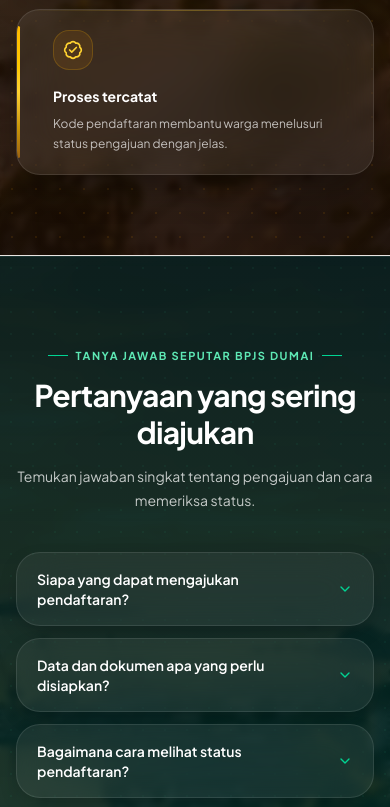
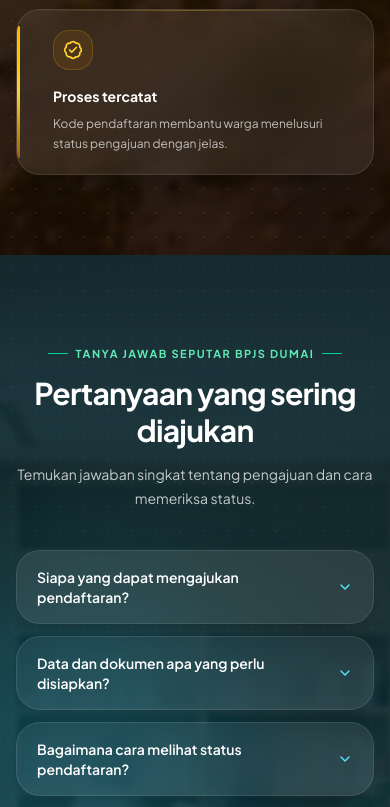
Before and after one commit to robbyaryasaputra/project-kp, a React (Vite) app: page / in a window 390 px wide. Shown: the part 6046-6853 px from the top of the page. Built offline with nearby package versions, Linux system fonts and the light colour scheme.

Commit message:
Pembaruan Layout Publik

```diff
--- a/src/components/layout/PublicLayout.jsx
+++ b/src/components/layout/PublicLayout.jsx
@@ -96,7 +96,7 @@ export default function PublicLayout() {
                   DINKES KOTA DUMAI
                 </span>
                 <p className="mt-0.5 hidden text-[10px] leading-tight text-white/60 sm:block">
-                  Program UHC &amp; PBI APBD Kota Dumai
+                  APBD Kota Dumai
                 </p>
               </div>
             </Link>
--- a/src/pages/public/LandingPage.jsx
+++ b/src/pages/public/LandingPage.jsx
@@ -28,6 +28,7 @@ import advantagesBg from "@/assets/advantages-bg.jpg";
 import alurBg from "@/assets/alur-bg.jpg";
 import faskesBg from "@/assets/faskes-bg.jpg";
 import komitmenBg from "@/assets/komitmen-bg.jpg";
+import faqBg from "@/assets/faq-bg.jpg";
 import { useAuth } from "@/context/AuthContext";
 
 const EASE = [0.16, 1, 0.3, 1];
@@ -622,7 +623,7 @@ export default function LandingPage() {
       </section>
 
       {/* ── Komitmen Pemko Dumai dengan Moving Background (Warm Amber Dusk / Dumai Waterfront Aerial) ── */}
-      <section className="relative isolate overflow-hidden border-y border-amber-900/10 py-20 sm:py-28">
+      <section className="relative isolate overflow-hidden border-t border-amber-900/10 py-20 sm:py-28">
         {/* Animated Moving Background — Ken Burns Cinematic Drift */}
         <div className="pointer-events-none absolute inset-0 -z-10 overflow-hidden">
           <motion.div
@@ -690,8 +691,8 @@ export default function LandingPage() {
         </div>
       </section>
 
-      {/* ── FAQ + CTA Bantuan — Gabung Satu Background Bergerak (Dumai Twilight Waterfront) ── */}
-      <section className="relative isolate overflow-hidden border-t border-white/10 bg-[#021d1b] pb-16 pt-20 sm:pb-24 sm:pt-28">
+      {/* ── FAQ + CTA Bantuan — (Deep Oceanic Twilight Petrol / FAQ Dumai) ── */}
+      <section className="relative isolate overflow-hidden bg-[#08222b] pb-16 pt-20 sm:pb-24 sm:pt-28">
         {/* Animated Moving Background — Ken Burns Cinematic Drift */}
         <div className="pointer-events-none absolute inset-0 -z-10 overflow-hidden">
           <motion.div
@@ -706,14 +707,18 @@ export default function LandingPage() {
             }
             transition={{ duration: 32, repeat: Infinity, ease: "easeInOut" }}
             className="absolute -inset-14 bg-cover bg-center"
-            style={{ backgroundImage: `url(${komitmenBg})` }}
+            style={{ backgroundImage: `url(${faqBg})` }}
           />
 
-          {/* Deep Twilight Teal-Indigo Scrim */}
-          <div className="absolute inset-0 bg-gradient-to-b from-[#011614]/94 via-[#022b25]/88 to-[#01110e]/95 backdrop-blur-[3px]" />
+          {/* Deep Oceanic Petrol Teal Scrim — distinct & more luminous than the dark footer */}
+          <div className="absolute inset-0 bg-gradient-to-b from-[#061e26]/92 via-[#0b333f]/84 to-[#072029]/94 backdrop-blur-[3px]" />
 
-          {/* Fine Emerald Dot Texture */}
-          <div className="absolute inset-0 bg-[radial-gradient(#34d399_0.6px,transparent_1px)] [background-size:22px_22px] opacity-[0.08]" />
+          {/* Fine Cyan/Aqua Dot Texture */}
+          <div className="absolute inset-0 bg-[radial-gradient(#38bdf8_0.65px,transparent_1px)] [background-size:24px_24px] opacity-[0.10]" />
+
+          {/* Subtle Ambient Glow Orbs */}
+          <div className="pointer-events-none absolute -left-20 top-1/4 h-80 w-80 rounded-full bg-cyan-500/15 blur-3xl" />
+          <div className="pointer-events-none absolute -right-20 bottom-1/4 h-80 w-80 rounded-full bg-teal-400/15 blur-3xl" />
         </div>
 
         {/* ─── FAQ Area ─── */}
@@ -728,13 +733,13 @@ export default function LandingPage() {
             {questions.map((item) => (
               <details
                 key={item.question}
-                className="group rounded-2xl border border-white/10 bg-white/[0.06] px-5 shadow-[0_8px_24px_-10px_rgba(0,0,0,0.4)] backdrop-blur-xl transition-all duration-200 open:border-emerald-400/30 open:bg-white/[0.10]"
+                className="group rounded-2xl border border-white/10 bg-white/[0.07] px-5 shadow-[0_8px_24px_-10px_rgba(0,0,0,0.4)] backdrop-blur-xl transition-all duration-200 hover:border-cyan-400/30 open:border-cyan-400/40 open:bg-white/[0.11]"
               >
-                <summary className="flex cursor-pointer list-none items-center justify-between gap-4 py-4 text-sm font-semibold text-white marker:content-none focus-visible:outline-none focus-visible:ring-2 focus-visible:ring-emerald-400 focus-visible:ring-offset-2 focus-visible:ring-offset-transparent [&::-webkit-details-marker]:hidden">
+                <summary className="flex cursor-pointer list-none items-center justify-between gap-4 py-4 text-sm font-semibold text-white marker:content-none focus-visible:outline-none focus-visible:ring-2 focus-visible:ring-cyan-400 focus-visible:ring-offset-2 focus-visible:ring-offset-transparent [&::-webkit-details-marker]:hidden">
                   {item.question}
-                  <ChevronDown className="h-4 w-4 shrink-0 text-emerald-400 transition-transform duration-300 group-open:rotate-180" />
+                  <ChevronDown className="h-4 w-4 shrink-0 text-cyan-300 transition-transform duration-300 group-open:rotate-180" />
                 </summary>
-                <p className="max-w-3xl pb-5 pr-8 text-sm leading-6 text-white/70">
+                <p className="max-w-3xl pb-5 pr-8 text-sm leading-6 text-white/75">
                   {item.answer}
                 </p>
               </details>
@@ -744,20 +749,20 @@ export default function LandingPage() {
 
         {/* ─── Divider ─── */}
         <div className="mx-auto my-16 max-w-6xl px-4 sm:my-20 sm:px-6">
-          <div className="h-px bg-gradient-to-r from-transparent via-emerald-400/30 to-transparent" />
+          <div className="h-px bg-gradient-to-r from-transparent via-cyan-400/35 to-transparent" />
         </div>
 
         {/* ─── CTA Bantuan ─── */}
         <div className="relative mx-auto max-w-6xl px-4 sm:px-6">
-          <div className="relative overflow-hidden rounded-[2.5rem] border border-white/[0.08] bg-white/[0.04] px-6 py-12 shadow-2xl backdrop-blur-md sm:px-10 sm:py-14 lg:px-14">
+          <div className="relative overflow-hidden rounded-[2.5rem] border border-white/[0.12] bg-white/[0.06] px-6 py-12 shadow-2xl backdrop-blur-md sm:px-10 sm:py-14 lg:px-14">
             {/* Decorative orbs */}
             <div className="pointer-events-none absolute -right-20 -top-24 h-80 w-80 rounded-full border-[48px] border-white/[0.04]" />
             <div className="pointer-events-none absolute -bottom-32 left-1/3 h-72 w-72 rounded-full bg-emerald-500/20 blur-3xl" />
-            <div className="pointer-events-none absolute -left-16 top-1/2 h-56 w-56 -translate-y-1/2 rounded-full bg-teal-400/10 blur-3xl" />
+            <div className="pointer-events-none absolute -left-16 top-1/2 h-56 w-56 -translate-y-1/2 rounded-full bg-cyan-400/15 blur-3xl" />
 
             <div className="relative flex flex-col gap-8 lg:flex-row lg:items-center lg:justify-between">
               <div className="max-w-2xl text-white">
-                <p className="mb-3 inline-flex items-center gap-2 rounded-full border border-emerald-400/20 bg-white/10 px-3 py-1 text-[11px] font-semibold text-emerald-200 backdrop-blur-sm">
+                <p className="mb-3 inline-flex items-center gap-2 rounded-full border border-cyan-400/25 bg-white/10 px-3 py-1 text-[11px] font-semibold text-cyan-200 backdrop-blur-sm">
                   <ShieldCheck className="h-3.5 w-3.5" />
                   Layanan Bantuan &amp; Posko Pengaduan Dumai
                 </p>
```
